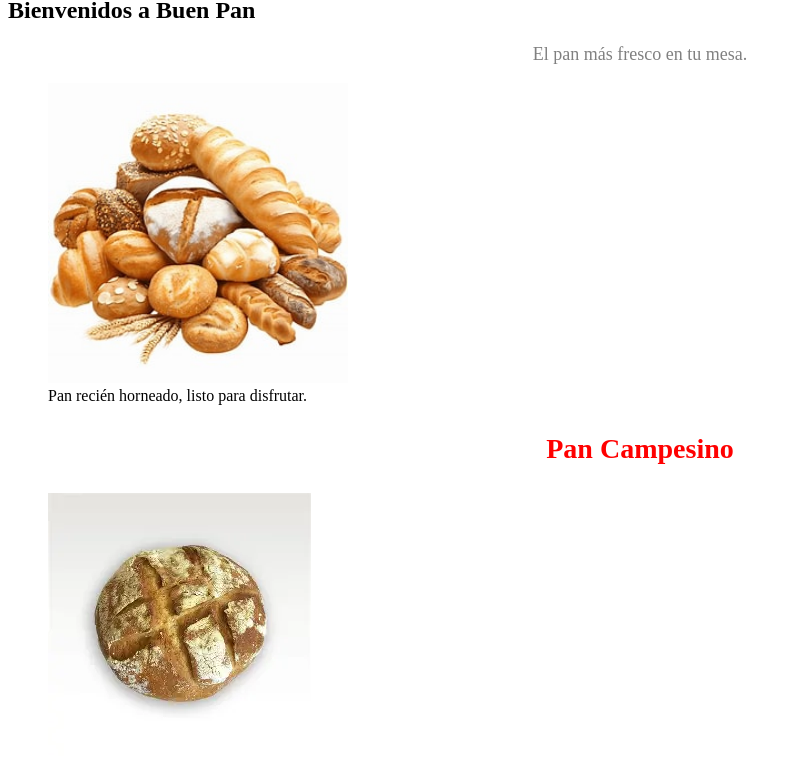
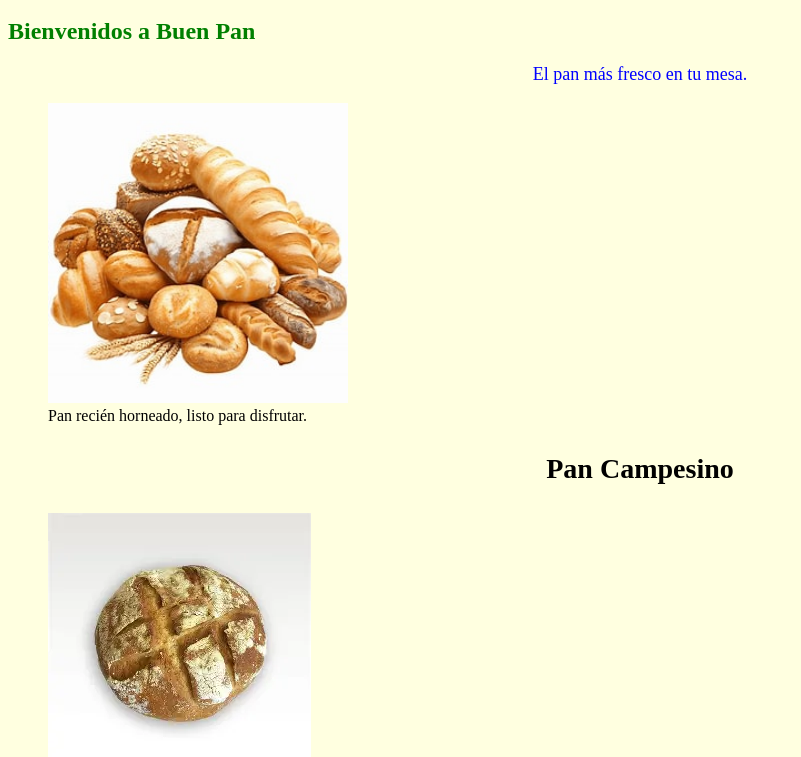
Before and after one commit to JOHNDEV2688/panes, a plain HTML site: page frontend/index.html in a window 1280 px wide. Shown: the part 384-1141 px from the top of the page, without its empty margins (0-801 px from the left). Drawn offline with Linux system fonts and the light colour scheme.

Commit message:
practica de css

```diff
--- a/frontend/style.css
+++ b/frontend/style.css
@@ -1,26 +1,26 @@
 h1 {
     color: brown;
     text-align: center;
-    font-size: 32px;
+    font-size: 40px;
 }
 
 body {
-    background-color: white;
+    background-color: lightyellow;
 }
 
 p {
-    color: gray;
+    color: blue;
     font-size: 18px;
     text-align: center;
 }
 
 h2 {
-    color: black;
+    color: green;
     text-align: left;
 }
 
 h3 {
-    color: red;
+    color: black;
     font-size: 28px;
     text-align: center;
 }
```
